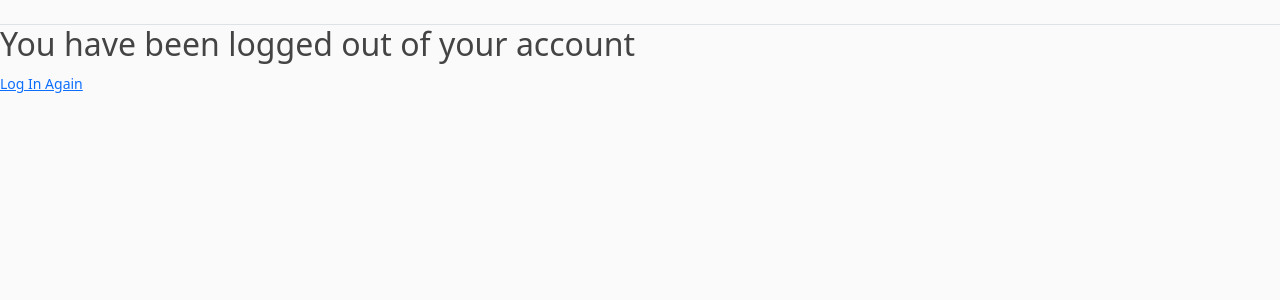
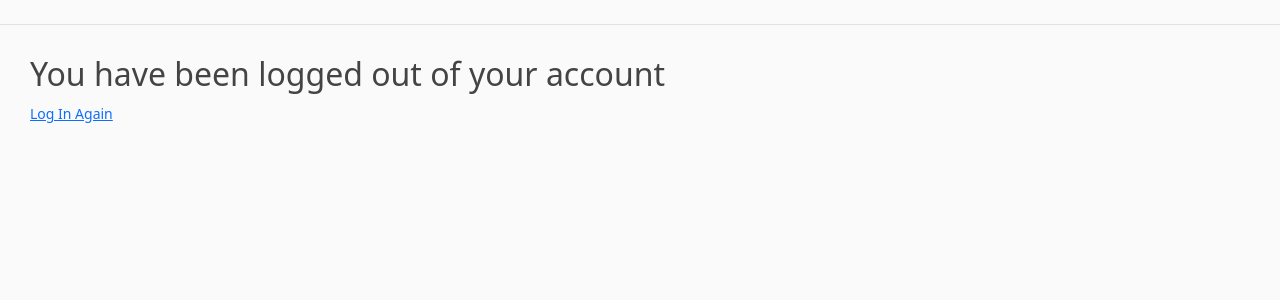
Before and after one commit to MightyThor10/waitlist, a Django app: page /logout/ in a window 1280 px wide. Shown: the part 56-356 px from the top of the page. Run offline with Django 4.2, Linux system fonts and the light colour scheme.

Commit message:
Update styling logout.html

```diff
--- a/Code/users/templates/users/logout.html
+++ b/Code/users/templates/users/logout.html
@@ -1,6 +1,6 @@
 {% extends "studentview/base.html" %}
 {% block content %}
-<div class="border-top pt3">
+<div class="border-top pt3" style="padding:30px">
   <h2>You have been logged out of your account</h2>
   <small class="text-muted">
     <a href="{%url 'login' %}">Log In Again</a>
```
